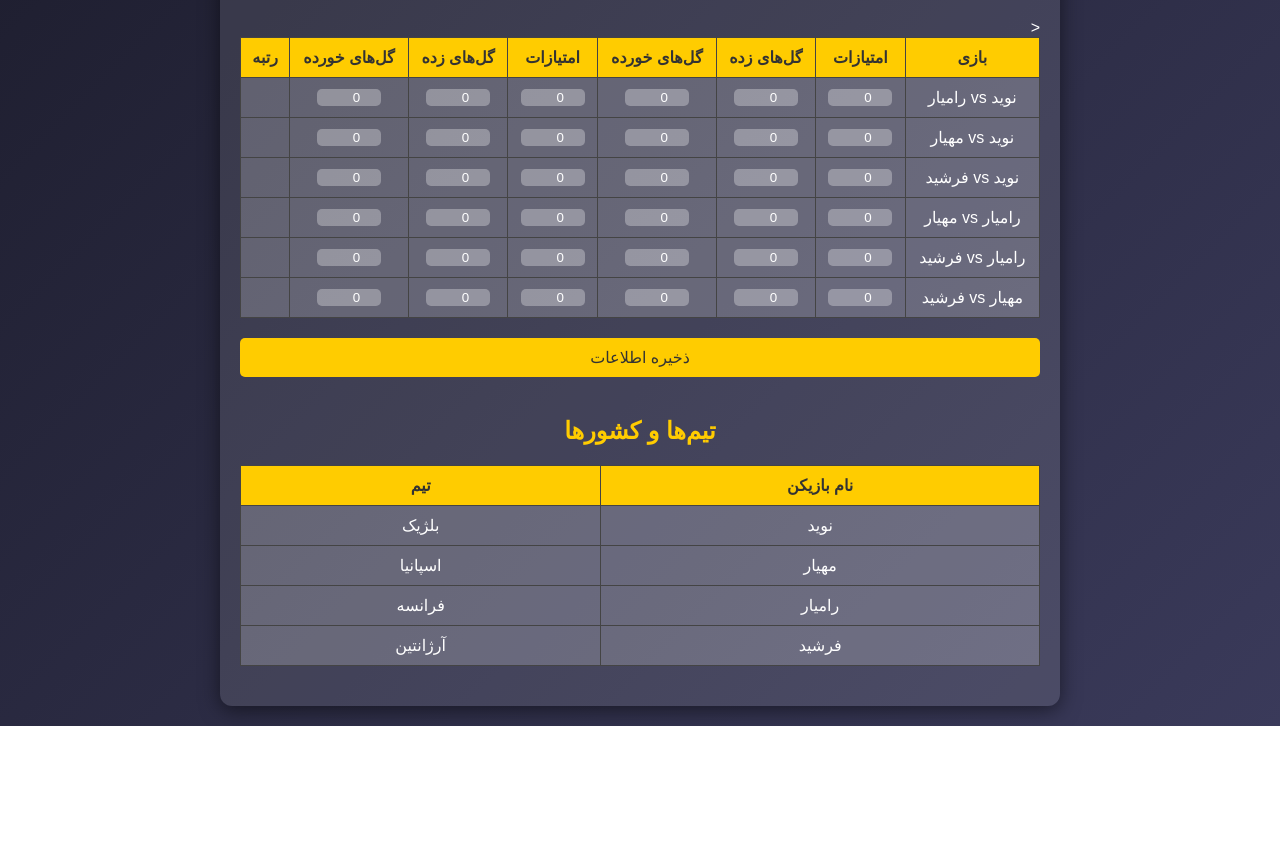
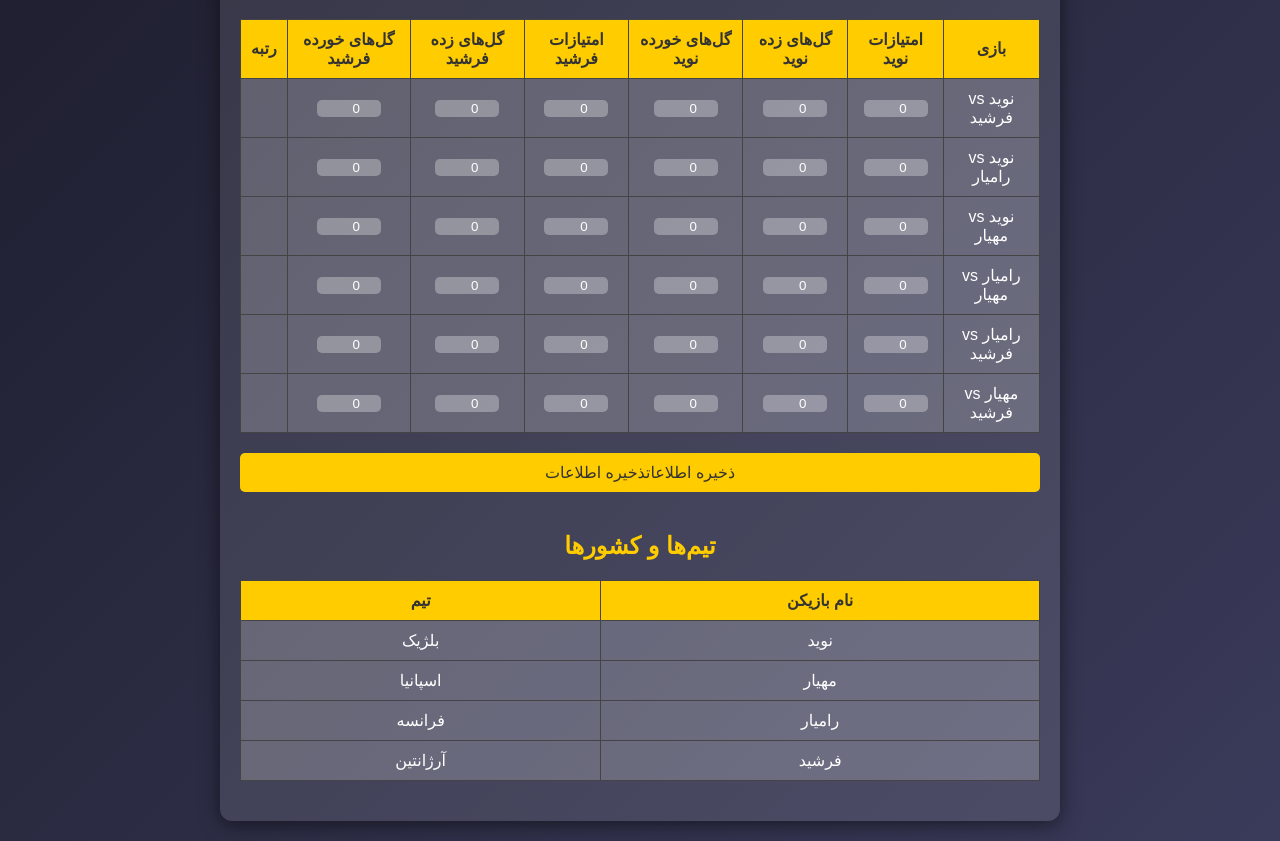
Before and after one commit to ardalanmahyargmailcom/fifalist, a plain HTML site: page index.html in a window 1280 px wide. Shown: the part 102-943 px from the top of the page. Before the commit the page ends 828 px from the top, so only its background shows below. Drawn offline with Linux system fonts and the light colour scheme.

Commit message:
index.html

```diff
--- a/index.html
+++ b/index.html
@@ -14,16 +14,26 @@
             <thead>
                 <tr>
                     <th>بازی</th>
-                    <th>امتیازات <span id="team1-name"></span></th>
-                    <th>گل‌های زده <span id="team1-name"></span></th>
-                    <th>گل‌های خورده <span id="team1-name"></span></th>
-                    <th>امتیازات <span id="team2-name"></span></th>
-                    <th>گل‌های زده <span id="team2-name"></span></th>
-                    <th>گل‌های خورده <span id="team2-name"></span></th>
+                    <th>امتیازات نوید</th>
+                    <th>گل‌های زده نوید</th>
+                    <th>گل‌های خورده نوید</th>
+                    <th>امتیازات فرشید</th>
+                    <th>گل‌های زده فرشید</th>
+                    <th>گل‌های خورده فرشید</th>
                     <th>رتبه</th>
                 </tr>
             </thead>
             <tbody id="matchTable">
+                <tr>
+                    <td>نوید vs فرشید</td>
+                    <td><input type="number" value="0" /></td>
+                    <td><input type="number" value="0" /></td>
+                    <td><input type="number" value="0" /></td>
+                    <td><input type="number" value="0" /></td>
+                    <td><input type="number" value="0" /></td>
+                    <td><input type="number" value="0" /></td>
+                    <td class="rank"></td>
+                </tr>
                 <tr>
                     <td>نوید vs رامیار</td>
                     <td><input type="number" value="0" /></td>
@@ -36,16 +46,6 @@
                 </tr>
                 <tr>
                     <td>نوید vs مهیار</td>
-                    <td><input type="number" value="0" /></td>
-                    <td><input type="number" value="0" /></td>
-                    <td><input type="number" value="0" /></td>
-                    <td><input type="number" value="0" /></td>
-                    <td><input type="number" value="0" /></td>
-                    <td><input type="number" value="0" /></td>
-                    <td class="rank"></td>
-                </tr>
-                <tr>
-                    <td>نوید vs فرشید</td>
                     <td><input type="number" value="0" /></td>
                     <td><input type="number" value="0" /></td>
                     <td><input type="number" value="0" /></td>
@@ -72,7 +72,7 @@
                     <td><input type="number" value="0" /></td>
                     <td><input type="number" value="0" /></td>
                     <td><input type="number" value="0" /></td>
-                    <                    <td class="rank"></td>
+                    <td class="rank"></td>
                 </tr>
                 <tr>
                     <td>مهیار vs فرشید</td>
@@ -86,7 +86,7 @@
                 </tr>
             </tbody>
         </table>
-        <button onclick="saveData()">ذخیره اطلاعات</button>
+        <button onclick="saveData()">ذخیره اطلاعات</        <button onclick="saveData()">ذخیره اطلاعات</button>
 
         <h2>تیم‌ها و کشورها</h2>
         <table>
```
